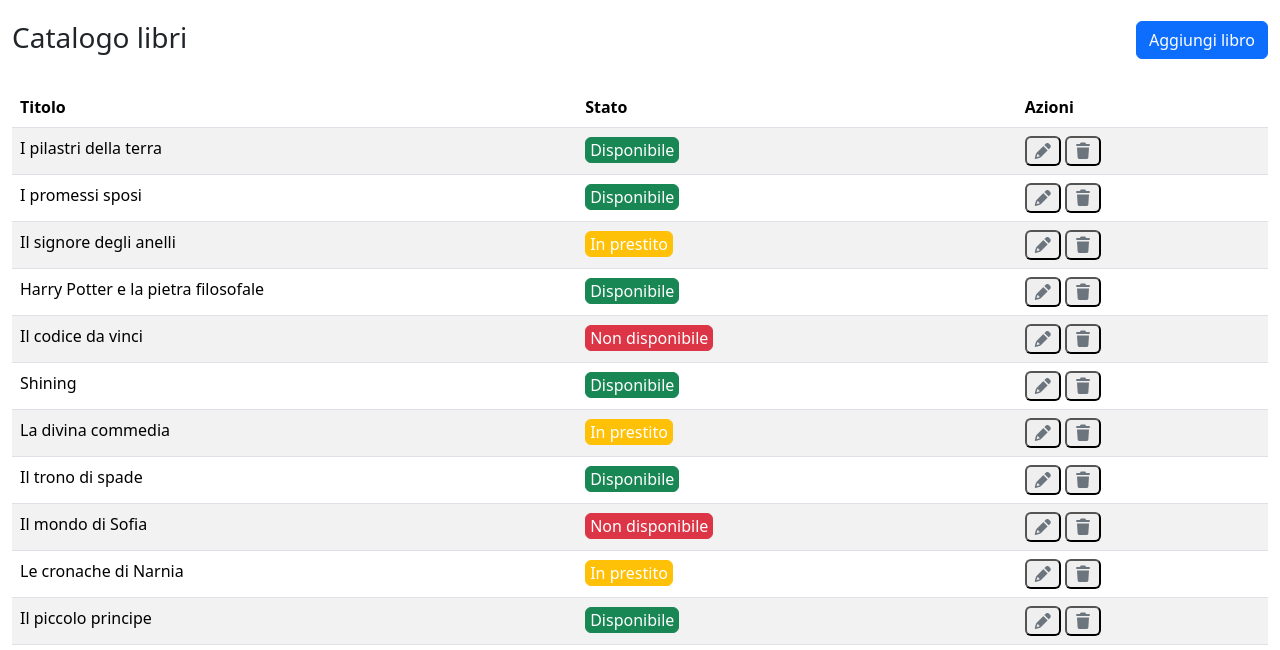
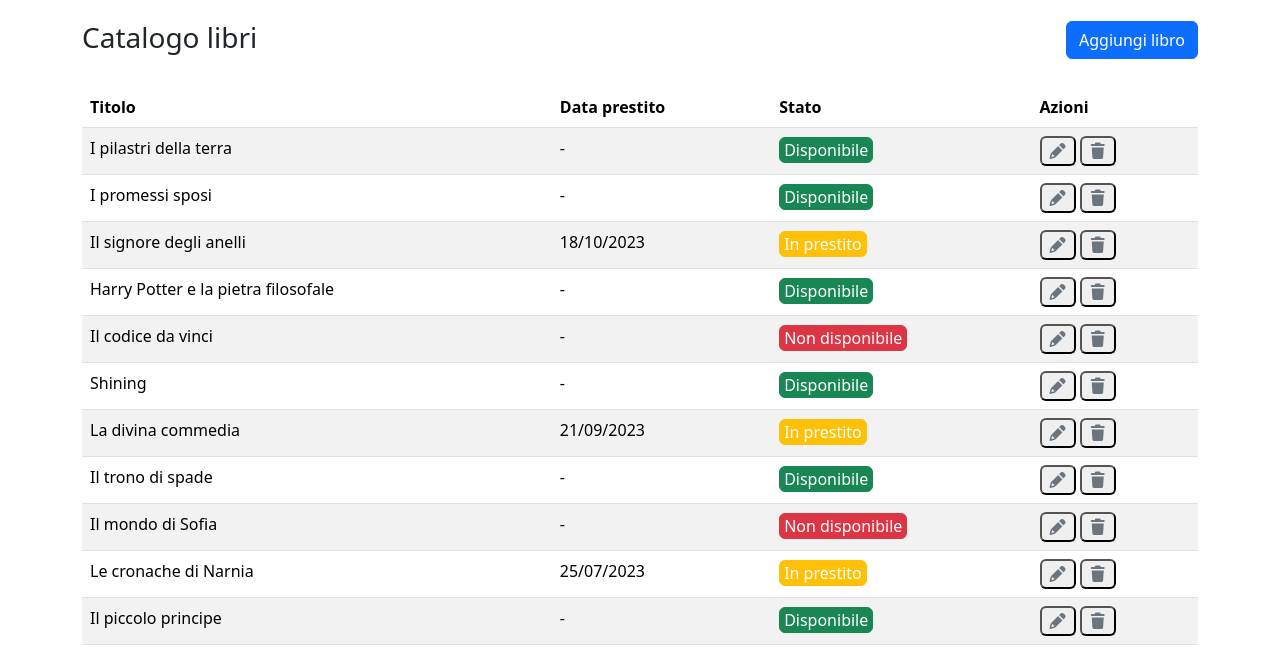
Before and after one commit to vanessabusato9/html-css-bootstrap-dashboard, a plain HTML site: page index.html in a window 1280 px wide. Shown: the part 117-767 px from the top of the page. Drawn offline with nearby package versions, Linux system fonts and the light colour scheme.

Commit message:
aggiunto colonna data prestito nella struttura responsive tablet

```diff
--- a/index.html
+++ b/index.html
@@ -45,7 +45,7 @@
 
     <!--Contenuto principale-->
     <main>
-        <div class="container-fluid">
+        <div class="container-fluid container-md">
             <div class="row mb-4">
                 <div class="col-6">
                     <h3>Catalogo libri</h3>
@@ -55,14 +55,10 @@
                 </div>
             </div>
             <table class="table table-striped">
-                <colgroup>
-                    <col style="width: 45%;">
-                    <col style="width: 35%;">
-                    <col style="width: 20%;">
-                </colgroup>
                 <thead>
                     <tr>
                         <th scope="col">Titolo</th>
+                        <th scope="col" class="d-none d-md-table-cell">Data prestito</th>
                         <th scope="col">Stato</th>
                         <th scope="col">Azioni</th>
                     </tr>
@@ -70,6 +66,7 @@
                 <tbody>
                     <tr>
                         <td scope="row">I pilastri della terra</td>
+                        <td class="d-none d-md-table-cell">-</td>
                         <td>
                             <button type="button" class="btn btn-success pt-0 pb-0 pe-1 ps-1">Disponibile</button>
                         </td>
@@ -84,6 +81,7 @@
                     </tr>
                     <tr>
                         <td scope="row">I promessi sposi</td>
+                        <td class="d-none d-md-table-cell" >-</td>
                         <td>
                             <button type="button" class="btn btn-success pt-0 pb-0 pe-1 ps-1">Disponibile</button>
                         </td>
@@ -98,6 +96,7 @@
                     </tr>
                     <tr>
                         <td scope="row">Il signore degli anelli</td>
+                        <td class="d-none d-md-table-cell">18/10/2023</td>
                         <td><button type="button" class="btn btn-warning pt-0 pb-0 pe-1 ps-1 text-white">In
                                 prestito</button></td>
                         <td>
@@ -111,6 +110,7 @@
                     </tr>
                     <tr>
                         <td scope="row">Harry Potter e la pietra filosofale</td>
+                        <td class="d-none d-md-table-cell">-</td>
                         <td><button type="button" class="btn btn-success pt-0 pb-0 pe-1 ps-1">Disponibile</button></td>
                         <td>
                             <button type="button" class="rounded">
@@ -123,6 +123,7 @@
                     </tr>
                     <tr>
                         <td scope="row">Il codice da vinci</td>
+                        <td class="d-none d-md-table-cell">-</td>
                         <td><button type="button" class="btn btn-danger pt-0 pb-0 pe-1 ps-1">Non disponibile</button>
                         </td>
                         <td>
@@ -136,6 +137,7 @@
                     </tr>
                     <tr>
                         <td scope="row">Shining</td>
+                        <td class="d-none d-md-table-cell">-</td>
                         <td><button type="button" class="btn btn-success pt-0 pb-0 pe-1 ps-1">Disponibile</button></td>
                         <td>
                             <button type="button" class="rounded">
@@ -148,6 +150,7 @@
                     </tr>
                     <tr>
                         <td scope="row">La divina commedia</td>
+                        <td class="d-none d-md-table-cell">21/09/2023</td>
                         <td><button type="button" class="btn btn-warning pt-0 pb-0 pe-1 ps-1 text-white">In
                                 prestito</button></td>
                         <td>
@@ -161,6 +164,7 @@
                     </tr>
                     <tr>
                         <td scope="row">Il trono di spade</td>
+                        <td class="d-none d-md-table-cell">-</td>
                         <td><button type="button" class="btn btn-success pt-0 pb-0 pe-1 ps-1">Disponibile</button></td>
                         <td>
                             <button type="button" class="rounded">
@@ -173,6 +177,7 @@
                     </tr>
                     <tr>
                         <td scope="row">Il mondo di Sofia</td>
+                        <td class="d-none d-md-table-cell">-</td>
                         <td><button type="button" class="btn btn-danger pt-0 pb-0 pe-1 ps-1">Non disponibile</button>
                         </td>
                         <td>
@@ -186,6 +191,7 @@
                     </tr>
                     <tr>
                         <td scope="row">Le cronache di Narnia</td>
+                        <td class="d-none d-md-table-cell">25/07/2023</td>
                         <td><button type="button" class="btn btn-warning pt-0 pb-0 pe-1 ps-1 text-white">In
                                 prestito</button></td>
                         <td>
@@ -199,6 +205,7 @@
                     </tr>
                     <tr>
                         <td scope="row">Il piccolo principe</td>
+                        <td class="d-none d-md-table-cell">-</td>
                         <td><button type="button" class="btn btn-success pt-0 pb-0 pe-1 ps-1">Disponibile</button></td>
                         <td>
                             <button type="button" class="rounded">
@@ -211,6 +218,7 @@
                     </tr>
                     <tr>
                         <td scope="row">La storia infinita</td>
+                        <td class="d-none d-md-table-cell">-</td>
                         <td><button type="button" class="btn btn-success pt-0 pb-0 pe-1 ps-1">Disponibile</button></td>
                         <td>
                             <button type="button" class="rounded">
```
